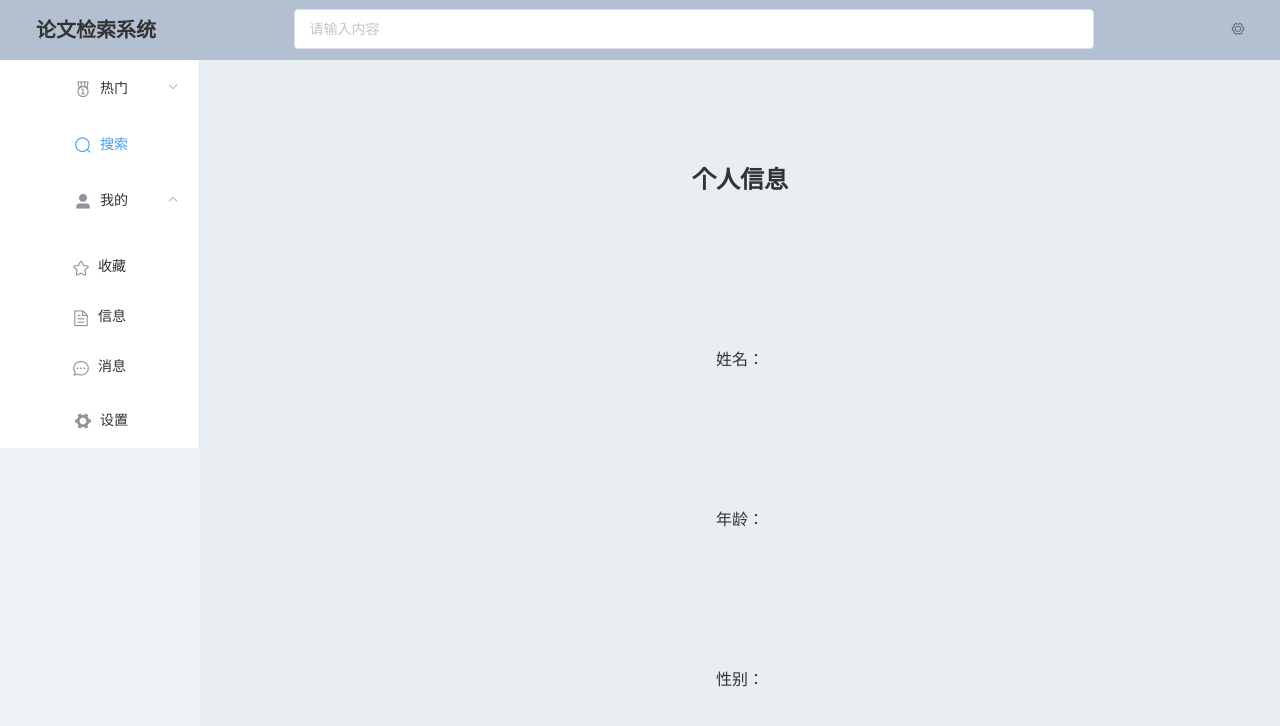
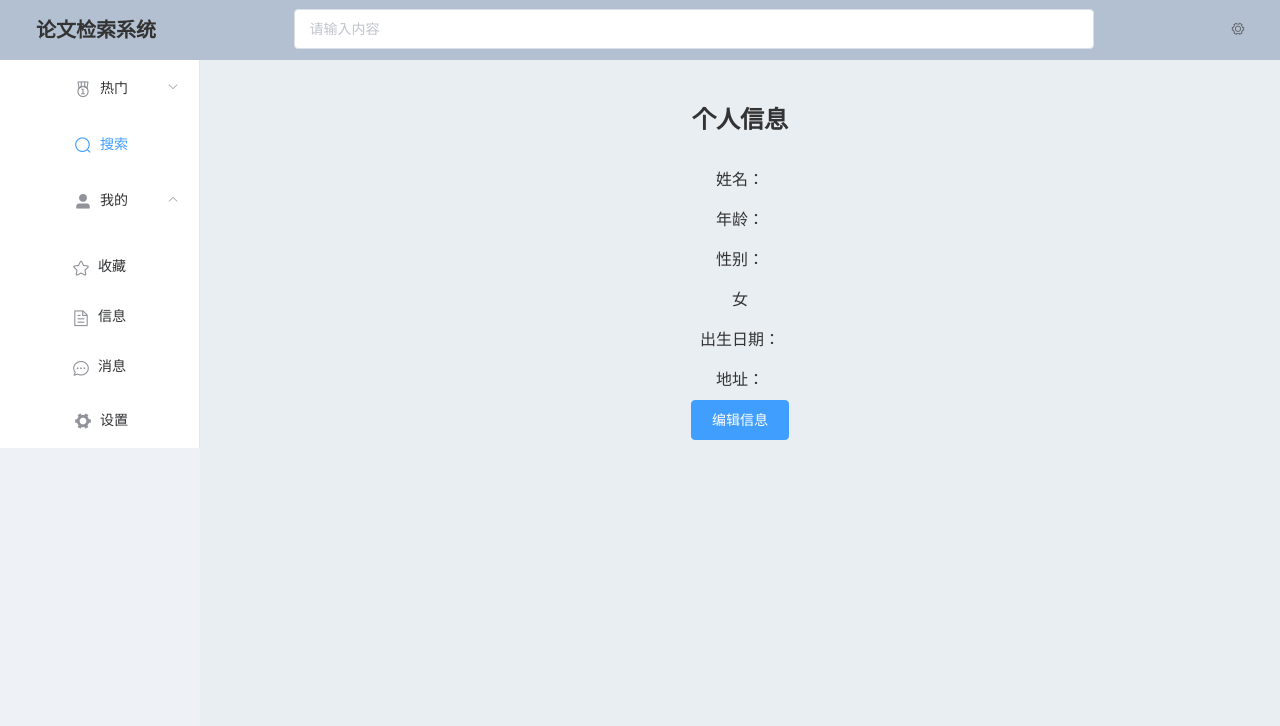
Before and after one commit to YangBLUD/PaperFives, a Vue app in the folder vue-project/: page / in a window 1280 px wide. Shown: the top 726 px of the page. Built offline with nearby package versions, Linux system fonts and the light colour scheme.

Commit message:
Update App.vue

```diff
--- a/vue-project/src/App.vue
+++ b/vue-project/src/App.vue
@@ -51,7 +51,7 @@ body {
   background-color: #e9eef3;
   color: #333;
   text-align: center;
-  line-height: 160px;
+  line-height: 40px;
 }
 
 body>.el-container {
```
